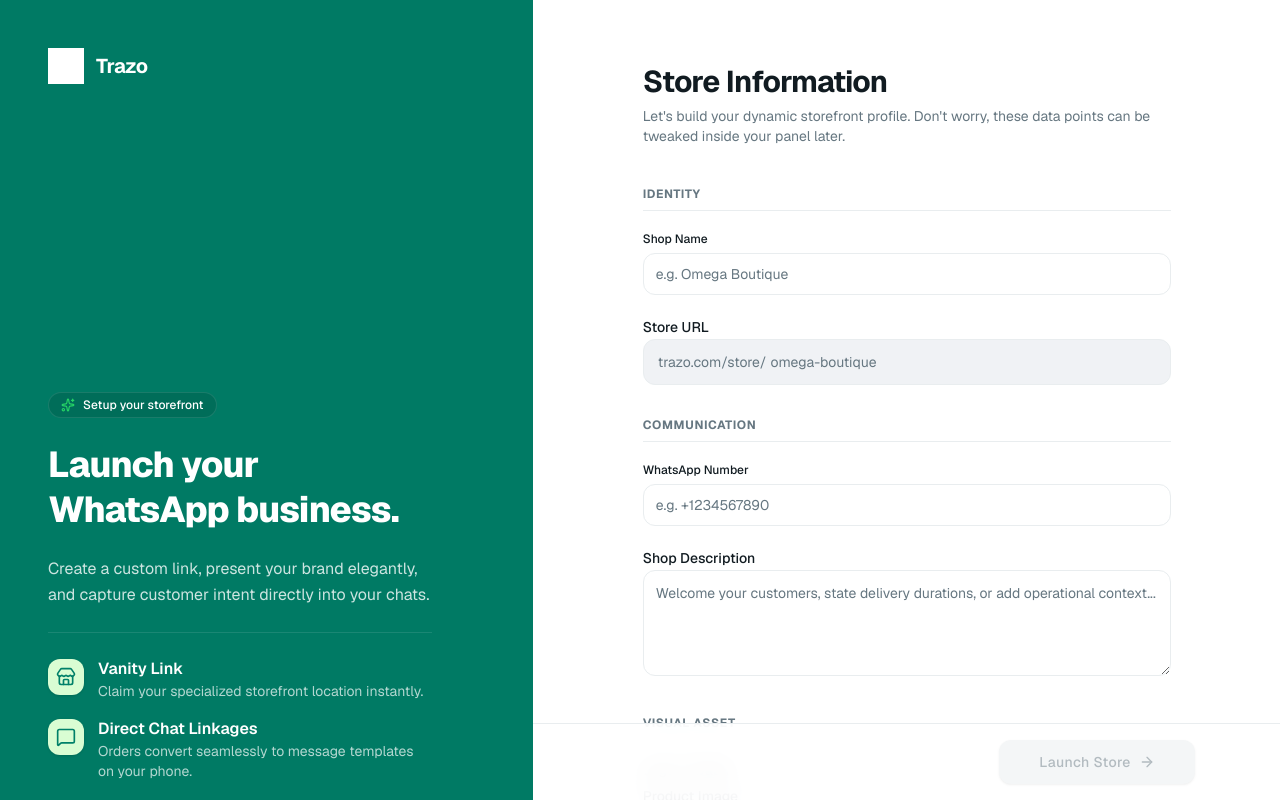
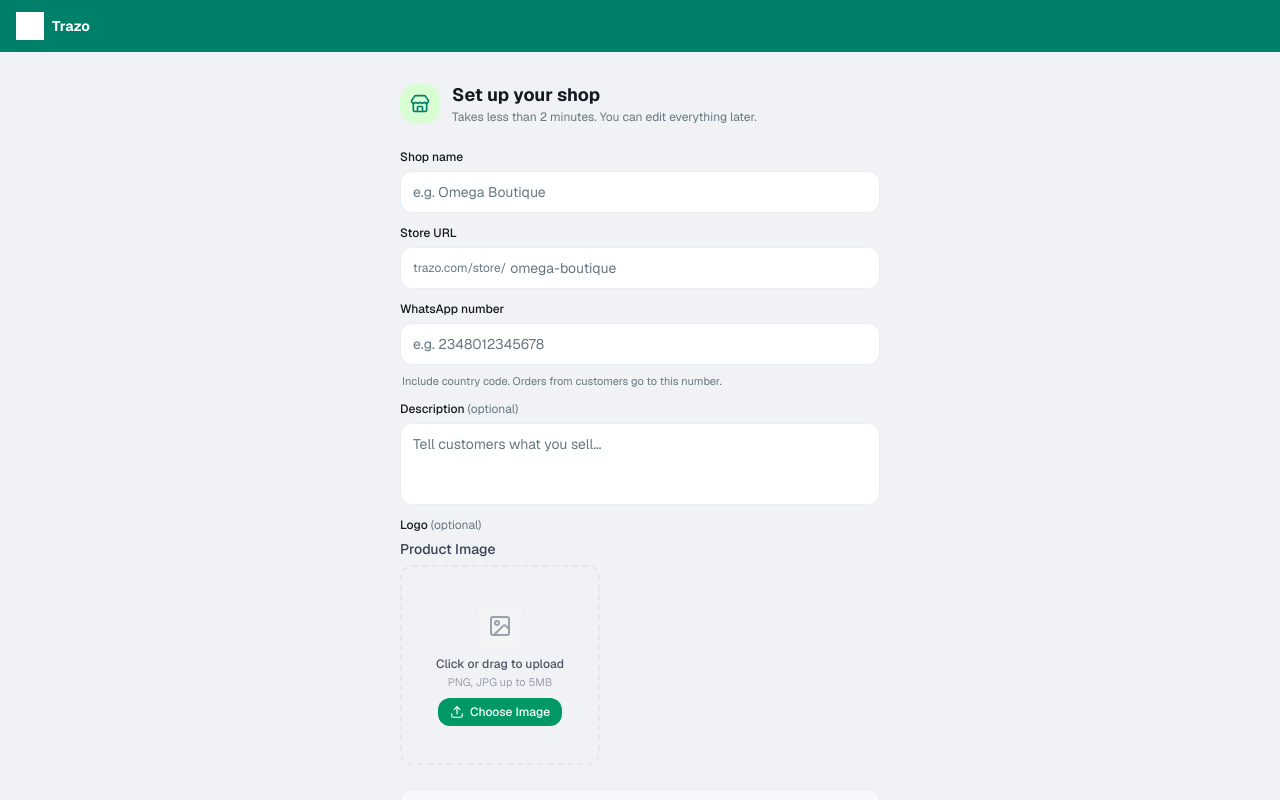
Before and after one commit to Reward-steve/trazo, a Next.js app: page /onboarding in a window 1280 px wide. Shown: the top 800 px of the page. Built offline with nearby package versions, Linux system fonts and the light colour scheme.

Commit message:
hot-fixes

```diff
--- a/app/onboarding/page.tsx
+++ b/app/onboarding/page.tsx
@@ -2,13 +2,7 @@
 
 import { useState } from "react";
 import { useRouter } from "next/navigation";
-import {
-  ArrowRight,
-  CheckCircle,
-  Store,
-  MessageSquare,
-  Sparkles,
-} from "lucide-react";
+import { ArrowRight, CheckCircle, Store } from "lucide-react";
 import Image from "next/image";
 import Button from "../components/ui/Button";
 import Input from "../components/ui/Input";
@@ -31,7 +25,7 @@
   const [loading, setLoading] = useState(false);
   const [slugAvailable, setSlugAvailable] = useState<boolean | null>(null);
   const [checkingSlug, setCheckingSlug] = useState(false);
-  const [slugError, setSlugError] = useState<string>("");
+  const [slugError, setSlugError] = useState("");
 
   const [form, setForm] = useState({
     shopName: "",
@@ -44,37 +38,26 @@
   const update = (field: keyof typeof form, value: string) => {
     setForm((prev) => {
       const updated = { ...prev, [field]: value };
-
       if (field === "shopName") {
         updated.slug = generateSlug(value);
         setSlugAvailable(null);
       }
-
       if (field === "slug") {
         setSlugAvailable(null);
         setSlugError("");
       }
-
       return updated;
     });
-
-    if (field !== "slug") {
-      setSlugError("");
-    }
+    if (field !== "slug") setSlugError("");
   };
 
   const handleSlugBlur = async () => {
     if (!form.slug) return;
-
     setCheckingSlug(true);
-
     try {
       const available = await checkSlugAvailable(form.slug);
       setSlugAvailable(available);
-
-      if (!available) {
-        setSlugError("This URL is already taken");
-      }
+      if (!available) setSlugError("This URL is already taken");
     } catch {
       setSlugError("Could not verify URL availability");
     } finally {
@@ -91,7 +74,6 @@
   const handleSubmit = async () => {
     setLoading(true);
     setSlugError("");
-
     try {
       await createShop(form);
       router.push("/dashboard");
@@ -103,203 +85,115 @@
   };
 
   return (
-    <div className="min-h-screen grid grid-cols-1 lg:grid-cols-12 bg-surface font-sans antialiased text-text transition-colors duration-200">
-      {/* LEFT PANEL: Context & Branding Showcase */}
-      <div className="hidden lg:flex lg:col-span-5 bg-header flex-col justify-between p-12 text-white relative overflow-hidden">
-        {/* Subtle decorative overlay matching a soft message layout */}
-        <div className="absolute inset-0 bg-black/5 pointer-events-none" />
-
-        {/* Branding header */}
-        <div className="flex items-center gap-3 relative z-10">
-          <Image
-            src={logo}
-            alt="logo"
-            className="h-9 w-9 brightness-0 invert"
-          />
-          <span className="font-bold text-xl tracking-tight">Trazo</span>
+    <div className="min-h-screen bg-surface-alt flex flex-col">
+      {/* Header */}
+      <div className="bg-header px-4 py-3 flex items-center gap-2">
+        <Image src={logo} alt="Trazo" className="h-7 w-7 brightness-0 invert" />
+        <span className="font-bold text-white text-sm">Trazo</span>
       </div>
 
-        {/* Core Value Stack */}
-        <div className="space-y-6 relative z-10 my-auto max-w-sm">
-          <div className="inline-flex items-center gap-2 bg-black/10 border border-white/10 px-3 py-1 rounded-full text-xs font-medium">
-            <Sparkles className="h-3.5 w-3.5 text-primary" /> Setup your
-            storefront
-          </div>
-          <h1 className="text-4xl font-extrabold tracking-tight leading-tight">
-            Launch your WhatsApp business.
-          </h1>
-          <p className="text-white/80 text-base leading-relaxed">
-            Create a custom link, present your brand elegantly, and capture
-            customer intent directly into your chats.
-          </p>
-
-          <div className="pt-6 space-y-4 border-t border-white/10">
-            <div className="flex items-start gap-3.5">
-              <div className="p-2 bg-bubble-out text-primary-dark rounded-lg mt-0.5 shadow-sm">
-                <Store className="h-5 w-5" />
+      {/* Content */}
+      <div className="flex-1 flex flex-col max-w-lg w-full mx-auto px-4 py-8 space-y-6">
+        {/* Intro */}
+        <div className="flex items-start gap-3">
+          <div className="h-10 w-10 bg-bubble-out rounded-2xl flex items-center justify-center shrink-0">
+            <Store className="h-5 w-5 text-primary-dark" />
           </div>
           <div>
-                <h4 className="font-semibold text-white">Vanity Link</h4>
-                <p className="text-sm text-white/70">
-                  Claim your specialized storefront location instantly.
+            <h1 className="text-lg font-bold text-text leading-tight">
+              Set up your shop
+            </h1>
+            <p className="text-xs text-text-muted mt-0.5">
+              Takes less than 2 minutes. You can edit everything later.
             </p>
           </div>
         </div>
 
-            <div className="flex items-start gap-3.5">
-              <div className="p-2 bg-bubble-out text-primary-dark rounded-lg mt-0.5 shadow-sm">
-                <MessageSquare className="h-5 w-5" />
-              </div>
-              <div>
-                <h4 className="font-semibold text-white">
-                  Direct Chat Linkages
-                </h4>
-                <p className="text-sm text-white/70">
-                  Orders convert seamlessly to message templates on your phone.
-                </p>
-              </div>
-            </div>
-          </div>
-        </div>
-
-        <p className="text-xs text-white/50 relative z-10">
-          &copy; {new Date().getFullYear()} Trazo. Built for chat commerce.
-        </p>
-      </div>
-
-      {/* RIGHT PANEL: Form inputs */}
-      <div className="col-span-1 lg:col-span-7 flex flex-col justify-between min-h-screen bg-surface-alt lg:bg-surface">
-        {/* Mobile Header (Hidden on large displays) */}
-        <div className="p-4 bg-header text-white lg:hidden flex items-center gap-3 shadow-md">
-          <Image
-            src={logo}
-            alt="logo"
-            className="h-8 w-8 brightness-0 invert"
-          />
-          <h2 className="text-md font-bold tracking-wide">Onboarding Store</h2>
-        </div>
-
-        {/* Main interactive viewport container */}
-        <div className="flex-1 max-w-xl w-full mx-auto px-6 py-10 lg:py-16 space-y-10">
-          <div>
-            <h2 className="text-2xl lg:text-3xl font-bold tracking-tight text-text">
-              Store Information
-            </h2>
-            <p className="text-text-muted text-sm mt-1.5">
-              Let&apos;s build your dynamic storefront profile. Don&apos;t
-              worry, these data points can be tweaked inside your panel later.
-            </p>
-          </div>
-
-          <div className="space-y-8">
-            {/* SECTION 1: Identity & Slugs */}
-            <section className="space-y-5 bg-surface p-5 lg:p-0 rounded-lg shadow-sm lg:shadow-none border border-border lg:border-none">
-              <div className="border-b border-border pb-2">
-                <h3 className="text-xs font-bold text-text-muted uppercase tracking-wider">
-                  Identity
-                </h3>
-              </div>
-
+        {/* Form */}
+        <div className="space-y-3">
+          {/* Shop name */}
           <Input
-                label="Shop Name"
+            label="Shop name"
             placeholder="e.g. Omega Boutique"
             value={form.shopName}
             onChange={(e) => update("shopName", e.target.value)}
-                className="bg-surface border-border text-text placeholder:text-text-muted"
           />
 
-              <div className="space-y-1.5">
-                <label className="text-sm font-medium text-text">
-                  Store URL
-                </label>
-                <div className="flex items-center border border-border focus-within:border-primary-dark transition-colors rounded-lg bg-surface-alt overflow-hidden px-3.5">
-                  <span className="text-sm text-text-muted select-none pr-1">
+          {/* Store URL */}
+          <div className="flex flex-col gap-1.5">
+            <label className="text-xs font-medium text-text">Store URL</label>
+            <div className="flex items-center bg-surface border border-border rounded-xl px-3 gap-1 focus-within:ring-2 focus-within:ring-primary/30 focus-within:border-primary/60 transition-all">
+              <span className="text-xs text-text-muted shrink-0 py-2.5">
                 trazo.com/store/
               </span>
               <input
-                    className="flex-1 py-3 bg-transparent outline-none text-sm text-text placeholder:text-text-muted"
+                className="flex-1 py-2.5 bg-transparent outline-none text-sm text-text placeholder:text-text-muted"
                 placeholder="omega-boutique"
                 value={form.slug}
                 onChange={(e) => update("slug", e.target.value)}
                 onBlur={handleSlugBlur}
               />
-                  {checkingSlug ? (
-                    <span className="animate-spin h-4 w-4 border-2 border-primary border-t-transparent rounded-full" />
-                  ) : slugAvailable === true ? (
-                    <CheckCircle className="h-5 w-5 text-primary fill-bubble-out" />
-                  ) : null}
+              {checkingSlug && (
+                <span className="h-4 w-4 border-2 border-primary border-t-transparent rounded-full animate-spin shrink-0" />
+              )}
+              {!checkingSlug && slugAvailable === true && (
+                <CheckCircle className="h-4 w-4 text-primary shrink-0" />
+              )}
             </div>
             {slugError && (
-                  <p className="text-xs text-red-500 font-medium pl-1">
-                    {slugError}
-                  </p>
+              <p className="text-[11px] text-red-500">{slugError}</p>
             )}
           </div>
-            </section>
 
-            {/* SECTION 2: Communication Hub */}
-            <section className="space-y-5 bg-surface p-5 lg:p-0 rounded-lg shadow-sm lg:shadow-none border border-border lg:border-none">
-              <div className="border-b border-border pb-2">
-                <h3 className="text-xs font-bold text-text-muted uppercase tracking-wider">
-                  Communication
-                </h3>
+          {/* WhatsApp number */}
+          <Input
+            label="WhatsApp number"
+            placeholder="e.g. 2348012345678"
+            type="tel"
+            value={form.whatsappNumber}
+            onChange={(e) => update("whatsappNumber", e.target.value)}
+          />
+          <p className="text-[11px] text-text-muted -mt-1 px-0.5">
+            Include country code. Orders from customers go to this number.
+          </p>
+
+          {/* Description */}
+          <div className="flex flex-col gap-1.5">
+            <label className="text-xs font-medium text-text">
+              Description{" "}
+              <span className="text-text-muted font-normal">(optional)</span>
+            </label>
+            <textarea
+              rows={3}
+              placeholder="Tell customers what you sell…"
+              value={form.description}
+              onChange={(e) => update("description", e.target.value)}
+              className="w-full px-3 py-2.5 rounded-xl border border-border bg-surface text-sm text-text placeholder:text-text-muted resize-none transition-colors hover:border-primary/40 focus:outline-none focus:ring-2 focus:ring-primary/30 focus:border-primary/60"
+            />
           </div>
 
-              <Input
-                label="WhatsApp Number"
-                placeholder="e.g. +1234567890"
-                value={form.whatsappNumber}
-                onChange={(e) => update("whatsappNumber", e.target.value)}
-                className="bg-surface border-border text-text placeholder:text-text-muted"
-              />
-
-              <div className="space-y-1.5">
-                <label className="text-sm font-medium text-text">
-                  Shop Description
-                </label>
-                <textarea
-                  className="w-full border border-border bg-surface focus:border-primary-dark transition-colors rounded-lg p-3 text-sm text-text outline-none placeholder:text-text-muted"
-                  rows={4}
-                  placeholder="Welcome your customers, state delivery durations, or add operational context..."
-                  value={form.description}
-                  onChange={(e) => update("description", e.target.value)}
-                />
-              </div>
-            </section>
-
-            {/* SECTION 3: Visual Identity Assets */}
-            <section className="space-y-5 bg-surface p-5 lg:p-0 rounded-lg shadow-sm lg:shadow-none border border-border lg:border-none">
-              <div className="border-b border-border pb-2">
-                <h3 className="text-xs font-bold text-text-muted uppercase tracking-wider">
-                  Visual Asset
-                </h3>
-              </div>
-              <div className="space-y-1.5">
-                <label className="text-sm font-medium text-text block">
-                  Logo / Avatar
+          {/* Logo */}
+          <div className="flex flex-col gap-1.5">
+            <label className="text-xs font-medium text-text">
+              Logo{" "}
+              <span className="text-text-muted font-normal">(optional)</span>
             </label>
             <ImageUpload
               value={form.logoUrl}
               onChange={(url) => update("logoUrl", url)}
             />
           </div>
-            </section>
-          </div>
         </div>
 
-        {/* BOTTOM FIXED CTA ROW */}
-        <div className="border-t border-border bg-surface/90 backdrop-blur-md sticky bottom-0 z-20 px-6 py-4">
-          <div className="max-w-xl mx-auto flex items-center justify-end">
+        {/* CTA */}
         <Button
-              disabled={!isValid}
           onClick={handleSubmit}
           loading={loading}
-              className="w-full lg:w-auto lg:px-10 py-3 rounded-md bg-primary hover:bg-primary-dark text-white disabled:bg-border disabled:text-text-muted text-sm font-bold tracking-wide transition-all duration-150 flex items-center justify-center gap-2 shadow-sm"
+          disabled={!isValid}
+          className="w-full bg-header hover:bg-primary-dark disabled:bg-surface disabled:border disabled:border-border disabled:text-text-muted text-white font-bold py-3 rounded-2xl transition-colors"
         >
-              Launch Store <ArrowRight className="h-4 w-4" />
+          Launch store <ArrowRight className="h-4 w-4" />
         </Button>
-          </div>
-        </div>
       </div>
     </div>
   );
```
Lines whose indentation alone changed are shown as unchanged.
